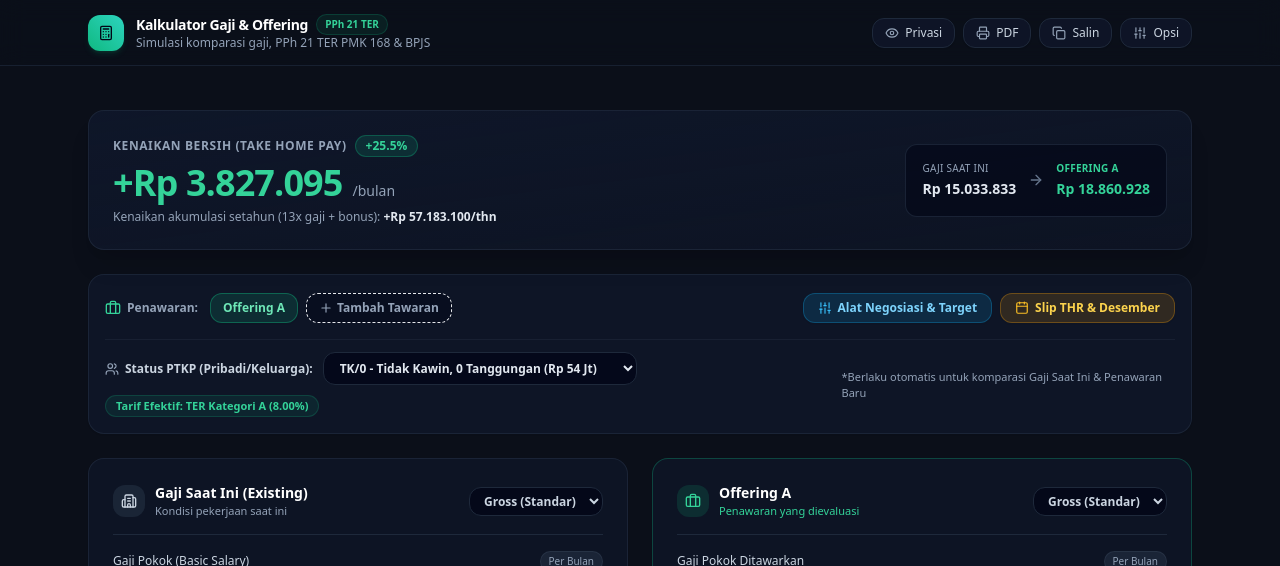
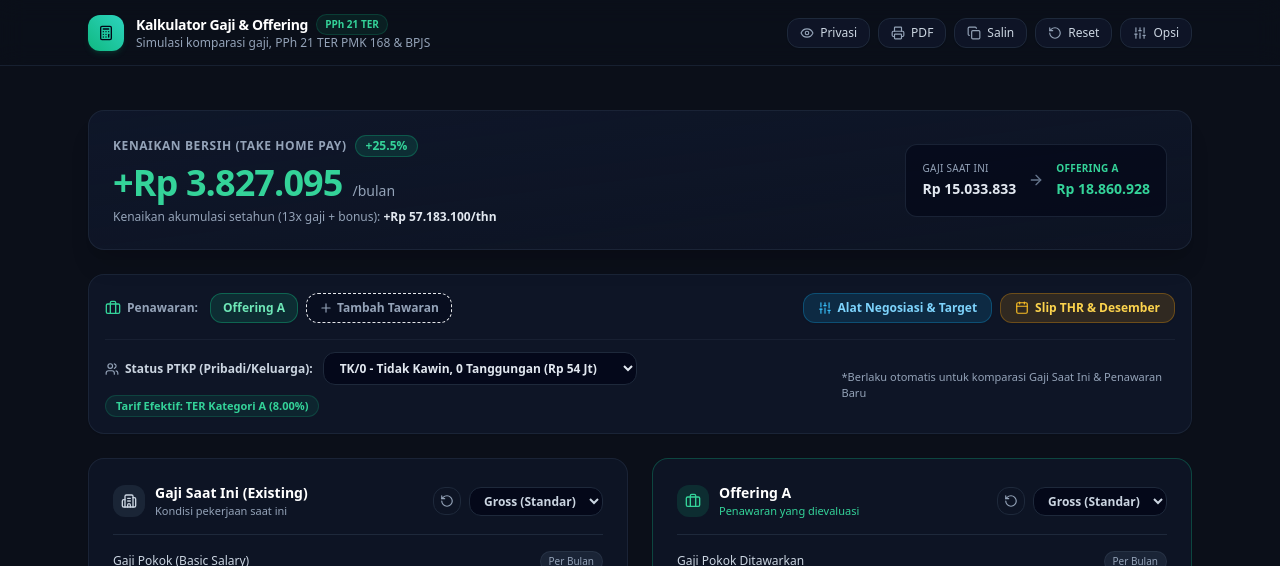
Before and after one commit to andoritonga/salary-calculator, a React (Vite) app: page / in a window 1280 px wide. Shown: the top 566 px of the page. Built offline with nearby package versions, Linux system fonts and the light colour scheme.

Commit message:
feat(ux): add global and per-card Clear All / Reset functionality

```diff
--- a/public/sw.js
+++ b/public/sw.js
@@ -1,4 +1,4 @@
-const CACHE_NAME = 'salary-calc-v5'
+const CACHE_NAME = 'salary-calc-v6'
 const STATIC_ASSETS = [
   '/',
   '/index.html',
--- a/src/App.jsx
+++ b/src/App.jsx
@@ -53,6 +53,7 @@ export default function App() {
   // Modal Pop-ups
   const [showNegotiateModal, setShowNegotiateModal] = useState(false)
   const [showSpecialSlipsModal, setShowSpecialSlipsModal] = useState(false)
+  const [showResetModal, setShowResetModal] = useState(false)
 
   // Unified PTKP status (Global for both existing and all offerings)
   const [ptkpStatus, setPtkpStatus] = useState(() => {
@@ -378,6 +379,49 @@ Dihitung berdasarkan regulasi PPh 21 TER (PMK 168/2023) & BPJS.`
     setShowNegotiateModal(false)
   }
 
+  // Clear all salary figures to zero
+  const handleClearAllToZero = () => {
+    setExistingBasic(0)
+    setExistingFixed(0)
+    setExistingAnnualBonus(0)
+    setOfferings(prev => prev.map(o => ({
+      ...o,
+      basic: 0,
+      fixed: 0,
+      annualBonus: 0
+    })))
+    setShowResetModal(false)
+  }
+
+  // Reset all state to default demo values
+  const handleResetToDemo = () => {
+    setExistingBasic(15000000)
+    setExistingFixed(2000000)
+    setExistingAnnualBonus(15000000)
+    setExistingTaxMethod('gross')
+    setPtkpStatus('TK/0')
+    setOfferings(INITIAL_OFFERINGS)
+    setActiveOfferingId('offering-1')
+    setAnnualMultiplier(13)
+    setShowResetModal(false)
+  }
+
+  // Clear specific existing card
+  const handleClearExisting = () => {
+    setExistingBasic(0)
+    setExistingFixed(0)
+    setExistingAnnualBonus(0)
+  }
+
+  // Clear specific active offering card
+  const handleClearActiveOffering = () => {
+    updateActiveOffering({
+      basic: 0,
+      fixed: 0,
+      annualBonus: 0
+    })
+  }
+
   return (
     <div className="min-h-screen bg-[#0B0F19] text-slate-100 flex flex-col font-sans selection:bg-emerald-500/20 selection:text-emerald-300 relative">
       {/* Ambient background glow */}
@@ -433,6 +477,16 @@ Dihitung berdasarkan regulasi PPh 21 TER (PMK 168/2023) & BPJS.`
             >
               {copied ? <Check className="w-3.5 h-3.5 text-emerald-400" /> : <Copy className="w-3.5 h-3.5 text-slate-400" />}
               <span className="hidden sm:inline">{copied ? 'Tersalin' : 'Salin'}</span>
+            </button>
+
+            <button
+              type="button"
+              onClick={() => setShowResetModal(true)}
+              className="px-3 py-1.5 rounded-xl text-xs font-medium bg-slate-900/80 hover:bg-slate-800 text-slate-300 hover:text-white border border-slate-800 hover:border-slate-700 transition-all flex items-center gap-1.5 shadow-sm"
+              title="Reset atau kosongkan data input"
+            >
+              <RotateCcw className="w-3.5 h-3.5 text-slate-400" />
+              <span className="hidden sm:inline">Reset</span>
             </button>
 
             <button
@@ -691,6 +745,15 @@ Dihitung berdasarkan regulasi PPh 21 TER (PMK 168/2023) & BPJS.`
                     <p className="text-[11px] text-slate-400">Kondisi pekerjaan saat ini</p>
                   </div>
                 </div>
+                <div className="flex items-center gap-2">
+                  <button
+                    type="button"
+                    onClick={handleClearExisting}
+                    className="p-1.5 rounded-xl text-slate-400 hover:text-rose-400 hover:bg-slate-800 border border-slate-800 transition"
+                    title="Kosongkan angka gaji saat ini"
+                  >
+                    <RotateCcw className="w-3.5 h-3.5" />
+                  </button>
                   <select
                     value={existingTaxMethod}
                     onChange={(e) => setExistingTaxMethod(e.target.value)}
@@ -701,6 +764,7 @@ Dihitung berdasarkan regulasi PPh 21 TER (PMK 168/2023) & BPJS.`
                     <option value="gross_up">Gross-Up</option>
                     <option value="nett">Nett</option>
                   </select>
+                </div>
               </div>
 
               <div className="space-y-3.5">
@@ -768,6 +832,15 @@ Dihitung berdasarkan regulasi PPh 21 TER (PMK 168/2023) & BPJS.`
                     <p className="text-[11px] text-emerald-400">Penawaran yang dievaluasi</p>
                   </div>
                 </div>
+                <div className="flex items-center gap-2">
+                  <button
+                    type="button"
+                    onClick={handleClearActiveOffering}
+                    className="p-1.5 rounded-xl text-slate-400 hover:text-rose-400 hover:bg-slate-800 border border-slate-800 transition"
+                    title="Kosongkan angka penawaran ini"
+                  >
+                    <RotateCcw className="w-3.5 h-3.5" />
+                  </button>
                   <select
                     value={activeOffering.taxMethod}
                     onChange={(e) => updateActiveOffering({ taxMethod: e.target.value })}
@@ -778,6 +851,7 @@ Dihitung berdasarkan regulasi PPh 21 TER (PMK 168/2023) & BPJS.`
                     <option value="gross_up">Gross-Up</option>
                     <option value="nett">Nett</option>
                   </select>
+                </div>
               </div>
 
               <div className="space-y-3.5">
@@ -1606,6 +1680,68 @@ Dihitung berdasarkan regulasi PPh 21 TER (PMK 168/2023) & BPJS.`
         </div>
       )}
 
+      {/* ======================================================== */}
+      {/* POP-UP MODAL 3: RESET / CLEAR ALL                        */}
+      {/* ======================================================== */}
+      {showResetModal && (
+        <div className="fixed inset-0 z-50 bg-black/75 backdrop-blur-sm flex items-center justify-center p-4 animate-in fade-in duration-150 no-print">
+          <div className="bg-slate-900 border border-slate-800 rounded-2xl max-w-md w-full p-6 shadow-2xl space-y-5 relative">
+            <div className="flex items-center justify-between pb-3.5 border-b border-slate-800">
+              <div className="flex items-center gap-2.5">
+                <div className="p-2 rounded-xl bg-rose-500/10 text-rose-400 border border-rose-500/20">
+                  <RotateCcw className="w-5 h-5 text-rose-400" />
+                </div>
+                <div>
+                  <h3 className="text-base font-bold text-white">Reset & Kosongkan Data</h3>
+                  <p className="text-xs text-slate-400">Pilih opsi pengosongan data input</p>
+                </div>
+              </div>
+              <button
+                type="button"
+                onClick={() => setShowResetModal(false)}
+                className="p-1.5 rounded-lg text-slate-400 hover:text-white hover:bg-slate-800 transition"
+              >
+                <X className="w-5 h-5" />
+              </button>
+            </div>
+
+            <p className="text-xs text-slate-300 leading-relaxed">
+              Apakah Anda ingin mengosongkan seluruh angka gaji saat ini dan seluruh penawaran, atau mengembalikan ke data contoh bawaan?
+            </p>
+
+            <div className="space-y-2.5 pt-1">
+              <button
+                type="button"
+                onClick={handleClearAllToZero}
+                className="w-full py-2.5 px-4 rounded-xl text-xs font-bold bg-rose-500/15 hover:bg-rose-500/25 text-rose-300 border border-rose-500/30 flex items-center justify-center gap-2 transition"
+              >
+                <Trash2 className="w-4 h-4 text-rose-400" />
+                <span>Kosongkan Semua Angka (Set ke Rp 0)</span>
+              </button>
+
+              <button
+                type="button"
+                onClick={handleResetToDemo}
+                className="w-full py-2.5 px-4 rounded-xl text-xs font-semibold bg-slate-800 hover:bg-slate-700 text-slate-200 border border-slate-700 flex items-center justify-center gap-2 transition"
+              >
+                <RotateCcw className="w-4 h-4 text-slate-400" />
+                <span>Kembalikan ke Contoh Bawaan (Demo)</span>
+              </button>
+            </div>
+
+            <div className="pt-2 text-center">
+              <button
+                type="button"
+                onClick={() => setShowResetModal(false)}
+                className="text-xs text-slate-400 hover:text-slate-200 transition"
+              >
+                Batal
+              </button>
+            </div>
+          </div>
+        </div>
+      )}
+
       {/* Footer */}
       <footer className="mt-auto border-t border-slate-850 py-4 text-center text-xs text-slate-500 no-print">
         <p>Kalkulator Gaji & Offering © 2026. PPh 21 TER (PMK 168/2023) & BPJS.</p>
```
Also changed, not shown: 1 other file (tests, documents, lock files or other folders). Lines whose indentation alone changed are shown as unchanged.
